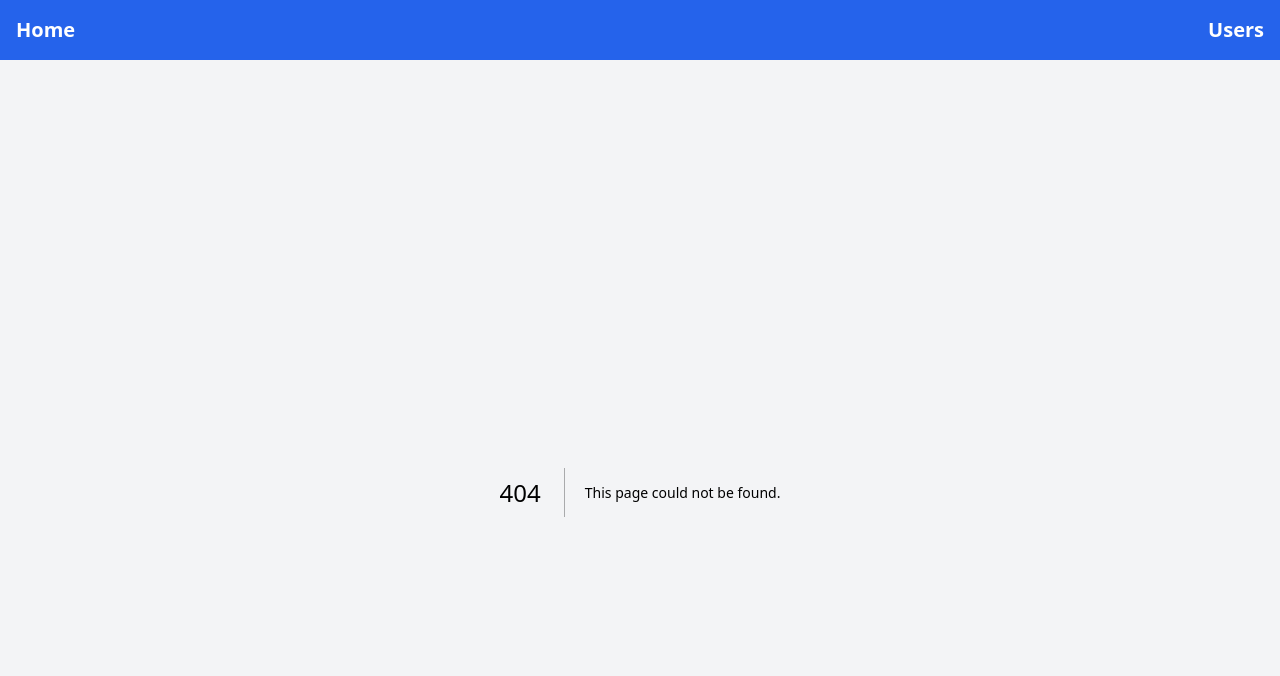
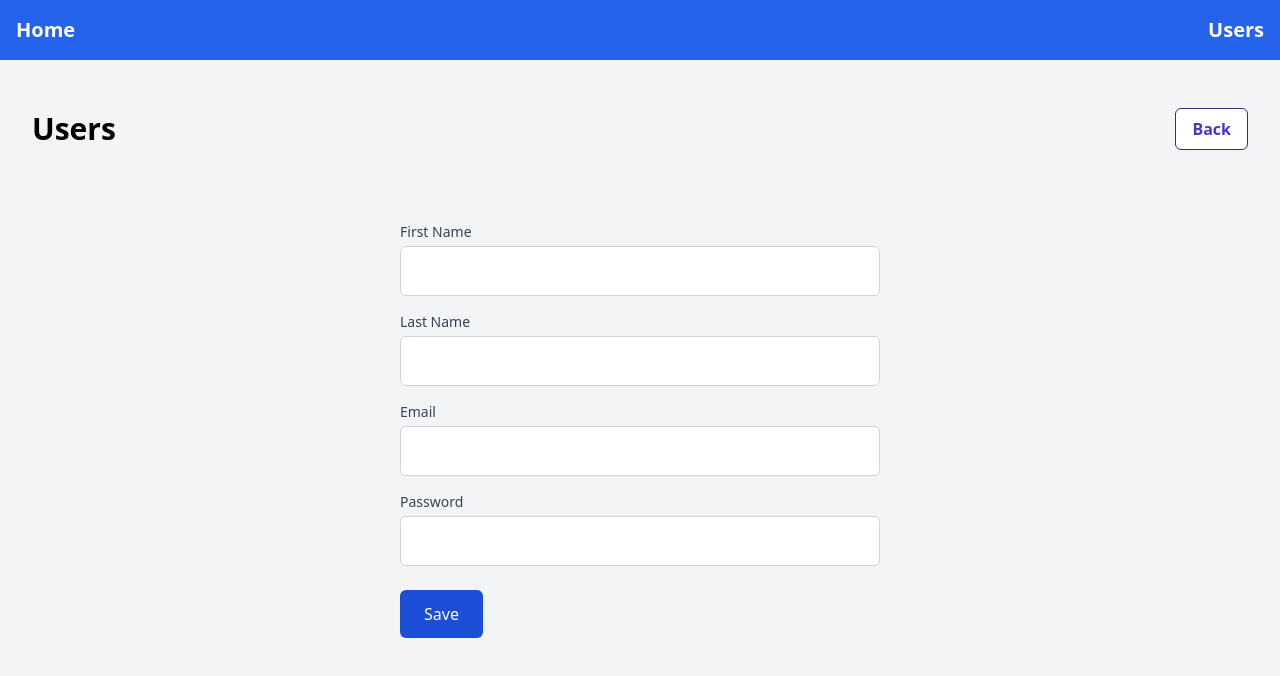
Before and after one commit to nikolap994/navnode-gui, a Next.js app: page /user/create in a window 1280 px wide. Before the commit this address had no page. Shown: the top 676 px of the page. Built offline with nearby package versions, Linux system fonts and the light colour scheme; no server answers; sample sign-in values are in the browser's storage.

Commit message:
Add create user page

```diff
--- /dev/null
+++ b/src/pages/user/create.js
@@ -0,0 +1,154 @@
+import React from "react";
+import Head from "next/head";
+import { getSession } from "next-auth/react";
+import Link from "next/link";
+
+export default function CreateUser(props) {
+  const submitForm = async (e) => {
+    e.preventDefault();
+    const SITE_URI = props.SITE_URI;
+    const firstName = e.target.firstName.value;
+    const lastName = e.target.lastName.value;
+    const password = e.target.password.value;
+    const email = e.target.email.value;
+
+    if (firstName && lastName && password && email) {
+      const requestOptions = {
+        method: "POST",
+        headers: {
+          "Content-Type": "application/json",
+        },
+        body: JSON.stringify({
+          firstName,
+          lastName,
+          password,
+          email,
+        }),
+      };
+
+      try {
+        const response = await fetch(`${SITE_URI}/api/users`, requestOptions);
+        const result = await response.json();
+        if (result.data._id) {
+          console.log("New User Created");
+        }
+      } catch (error) {
+        console.log("error", error);
+      }
+    }
+  };
+
+  return (
+    <>
+      <Head>
+        <title>New User</title>
+        <meta name="viewport" content="initial-scale=1.0, width=device-width" />
+      </Head>
+      <div className="max-w-7xl mx-auto p-4">
+        <div className="flex justify-between items-center mb-6">
+          <h1 className="text-3xl font-bold">Users</h1>
+          <Link
+            href="/user/"
+            className="inline-block bg-white text-indigo-700 font-semibold py-2 px-4 rounded-md border border-indigo-900 hover:bg-indigo-900 hover:text-white transition"
+          >
+            Back
+          </Link>
+        </div>
+      </div>
+
+      <div className="max-w-lg mx-auto mt-8 px-4">
+        <form onSubmit={submitForm}>
+          <div className="mb-4">
+            <label
+              htmlFor="firstName"
+              className="block text-sm font-medium text-gray-700"
+            >
+              First Name
+            </label>
+            <input
+              required
+              type="text"
+              name="firstName"
+              id="firstName"
+              className="mt-1 p-3 w-full border border-gray-300 rounded-md"
+            />
+          </div>
+
+          <div className="mb-4">
+            <label
+              htmlFor="lastName"
+              className="block text-sm font-medium text-gray-700"
+            >
+              Last Name
+            </label>
+            <input
+              required
+              type="text"
+              name="lastName"
+              id="lastName"
+              className="mt-1 p-3 w-full border border-gray-300 rounded-md"
+            />
+          </div>
+
+          <div className="mb-4">
+            <label
+              htmlFor="email"
+              className="block text-sm font-medium text-gray-700"
+            >
+              Email
+            </label>
+            <input
+              required
+              type="email"
+              name="email"
+              id="email"
+              className="mt-1 p-3 w-full border border-gray-300 rounded-md"
+            />
+          </div>
+
+          <div className="mb-6">
+            <label
+              htmlFor="password"
+              className="block text-sm font-medium text-gray-700"
+            >
+              Password
+            </label>
+            <input
+              required
+              type="password"
+              name="password"
+              id="password"
+              className="mt-1 p-3 w-full border border-gray-300 rounded-md"
+            />
+          </div>
+
+          <button
+            type="submit"
+            className="bg-blue-700 text-white py-3 px-6 rounded-md hover:bg-blue-600 focus:outline-none focus:bg-blue-600"
+          >
+            Save
+          </button>
+        </form>
+      </div>
+    </>
+  );
+}
+
+export async function getServerSideProps(context) {
+  const session = await getSession(context);
+
+  if (!session) {
+    return {
+      redirect: {
+        destination: "/login",
+        permanent: false,
+      },
+    };
+  }
+
+  return {
+    props: {
+      SITE_URI: process.env.SITE_URI,
+    },
+  };
+}
```
